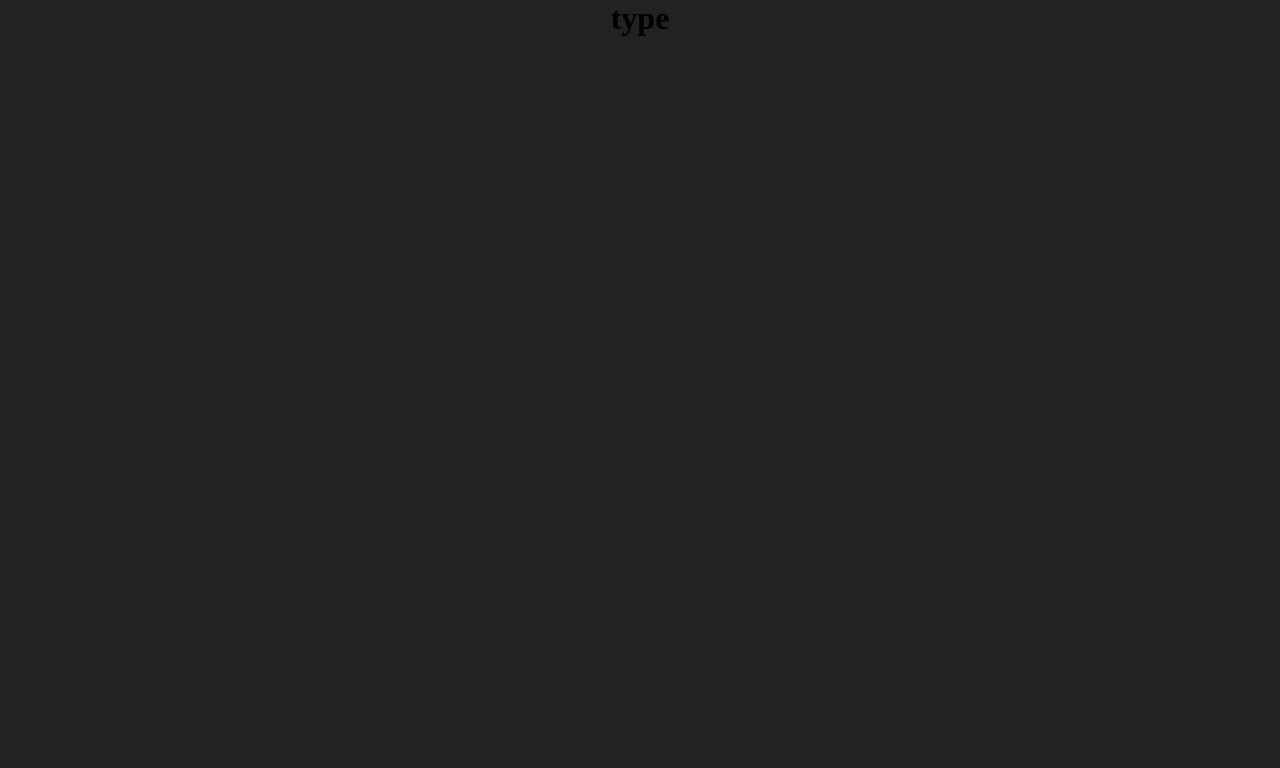
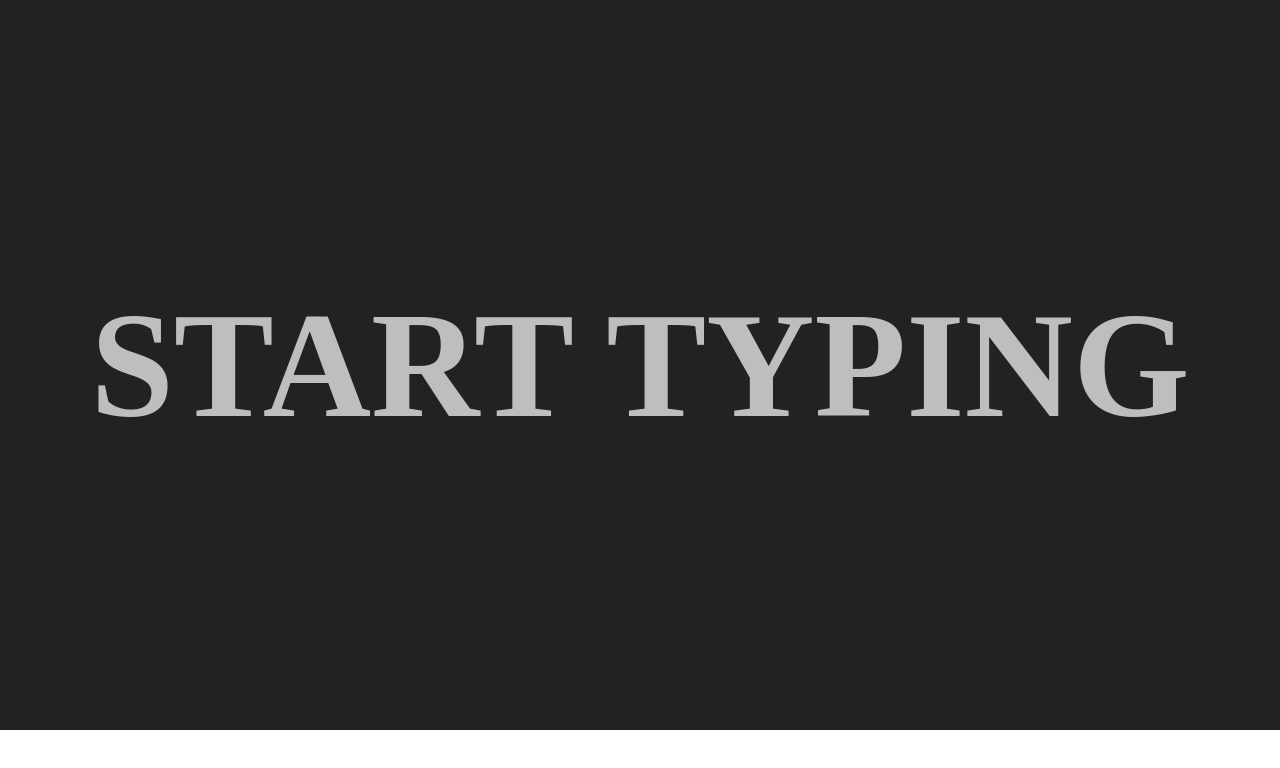
Before and after one commit to MYMISERABLEMIND17/LEARNING-JS-LEARN-EVERYTHING-, a plain HTML site: page event and eventlistners/SMALL PROJ 1 /sp1.html in a window 1280 px wide. Drawn offline with Linux system fonts and the light colour scheme.

Commit message:
complete the typing game

```diff
--- a/event and eventlistners/SMALL PROJ 1 /sp1.css
+++ /dev/null
@@ -1,20 +0,0 @@
-* {
-  margin: 0;
-  padding: 0;
-  box-sizing: border-box;
-}
-
-
-body {
-    background-color: #222 ;
-
-    display: flex;
-    justify-content: center; /* horizontal */
-    align-items: center;     /* vertical */
-
-}
-
-
-#h1{
-    texth: 100px;
-}
--- a/event and eventlistners/SMALL PROJ 1 /sp1.html
+++ b/event and eventlistners/SMALL PROJ 1 /sp1.html
@@ -4,14 +4,48 @@
     <meta charset="UTF-8">
     <meta name="viewport" content="width=device-width, initial-scale=1.0">
     <title>Document</title>
-    <link rel="stylesheet" href="sp1.css">
+    <style>
+        * {
+            margin: 0;
+            padding: 0;
+            box-sizing: border-box;
+            font-family: "Helvetica now display";
+        }
+        body {
+            width: 100%;
+            height :100% ;
+        }
 
+        #main{
+            width: 100%;
+            height:730px;
+            display: flex;
+            align-items: center;
+            justify-content: center;
+            background-color: #222;
+
+        }
+
+        #h1 {
+            font-size: 150px;
+            font-weight:700;
+            color: rgb(190, 190, 190);
+            font-style:normal;
+            user-select: none;
+        }
+
+
+
+
+    </style>
 </head>
 <body>
 
 
 
-<h1 id= "h1">type </h1>
+<div id ="main">
+    <h1 id= "h1"> START TYPING </h1>
+</div>
 
 
     <script src = "sp1.js"></script>
--- a/event and eventlistners/SMALL PROJ 1 /sp1.js
+++ b/event and eventlistners/SMALL PROJ 1 /sp1.js
@@ -0,0 +1,17 @@
+// let main = document.querySelector("#main");
+// main.addEventListener("change",function(cng){
+
+// })
+let h1 = document.querySelector("h1")
+h1.addEventListener("change" , function(){
+})
+
+window.addEventListener("keydown", function(change){
+
+    if(change.key === " "){
+       h1.textContent = "Space" ;
+    }
+    else{
+        h1.textContent = change.key ;
+    }
+})
```
